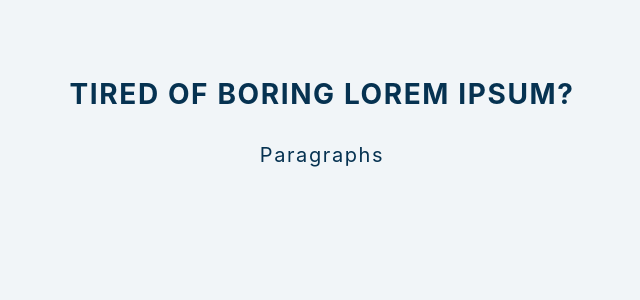
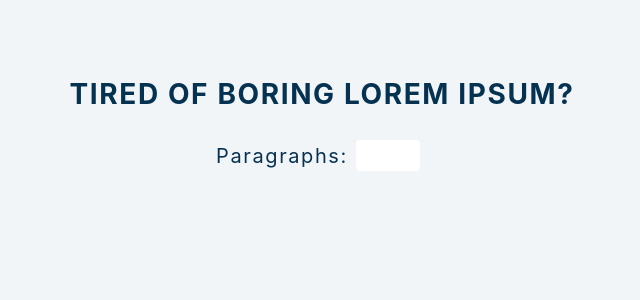
Before and after one commit to zainabturkmen/React-Projects, a React (Create React App) app in the folder react-projects-master/08-lorem-ipsum/setup/: page / in a window 1280 px wide. Shown: the top 300 px of the page, without its empty margins (318-958 px from the left). Built offline with nearby package versions, Linux system fonts and the light colour scheme; the HTML template or start-up script is replaced by a standard one.

Commit message:
lorem ipsum

```diff
--- a/react-projects-master/08-lorem-ipsum/setup/src/App.js
+++ b/react-projects-master/08-lorem-ipsum/setup/src/App.js
@@ -16,7 +16,8 @@ function App() {
     <section className = "section-center">
       <h3>tired of boring lorem ipsum?</h3>
       <form className="lorem-form" onSubmit={handleSubmit}>
-        <label htmlFor="amount">Paragraphs</label>
+        <label htmlFor="amount">Paragraphs:</label>
+        <input type="number" name="amount" id="amount" />
       </form>
     </section>
     );
```
